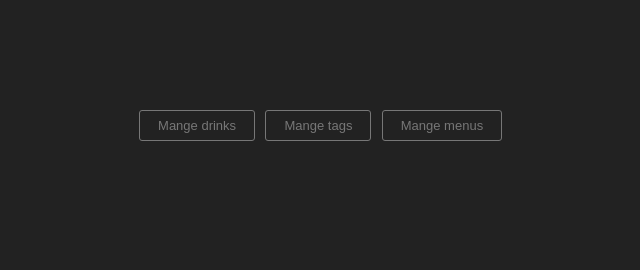
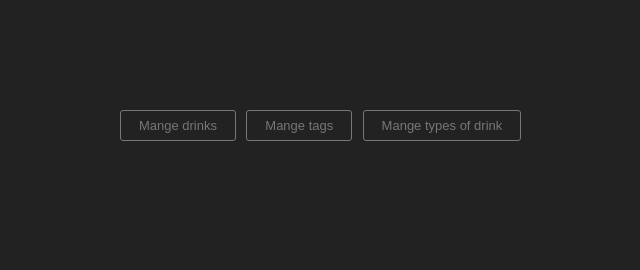
Before and after one commit to AryanGharshi/Studvest-collab, a PHP site: page /inputForm.php in a window 1280 px wide. Shown: the part 576-846 px from the top of the page, without its empty margins (323-963 px from the left). Run offline with PHP 8.4, Linux system fonts and the light colour scheme; data that the repository does not hold is empty.

Commit message:
Renamed menus to drink_type

```diff
--- a/getDrunk/html/inputForm.php
+++ b/getDrunk/html/inputForm.php
@@ -22,8 +22,8 @@
     $conn -> query(addDataEntry('tag', 'test_tag2'));
     $conn -> query(addDataEntry('drink', 'test_drink1'));
     $conn -> query(addDataEntry('drink', 'test_drink2'));
-    $conn -> query(addDataEntry('menu', 'test_menu1'));
-    $conn -> query(addDataEntry('menu', 'test_menu2'));
+    $conn -> query(addDataEntry('drink_type', 'test_type1'));
+    $conn -> query(addDataEntry('drink_type', 'test_type2'));
 
     # Process POST-statements to delete/modify
     if(isset($_POST['del'])){
@@ -50,19 +50,14 @@
     # Retrieve data from the database
     $sql_bar = "SELECT * FROM bar";
     $result_bar = ($conn->query($sql_bar));
-    $sql_menu = "SELECT * FROM menu";
-    $result_menus = ($conn->query($sql_menu));
+    $sql_drink_type = "SELECT * FROM drink_type";
+    $result_drink_types = ($conn->query($sql_drink_type));
     $sql_tags = "SELECT * FROM tag";
     $result_tags = ($conn->query($sql_tags));
-    $sql_drinks = "SELECT drink.id AS id, drink.name AS name, menu.name AS menu FROM drink INNER JOIN menu ON drink.menu_id = menu.id";
+    $sql_drinks = "SELECT drink.id AS id, drink.name AS name, drink_type.name AS drink_type FROM drink INNER JOIN drink_type ON drink.drink_type_id = drink_type.id";
     $result_drinks = ($conn->query($sql_drinks));
 
     $conn->close();
-
-    $result_menu = array(
-        array('id' => '3', 'drink_name' => 'Hansa', 'menu_name' => 'Beer', 'price' => '85', 'size' => '0.5'),
-        array('id' => '4', 'drink_name' => 'Sommersby', 'menu_name' => 'Cider', 'price' => '95', 'size' => '0.5')
-    );
 ?>
 <div class="welcome" >
     <?php include('header.php'); ?>
@@ -94,7 +89,7 @@
           <div  class="content">
             <h1>Mange drinks</h1>
             <img src="../media/icons/exit_white.png" alt="cancel" class="close" id="close">
-            <p>Change affect all bars with tags</p>
+            <p>Please be careful. If you modify or delete a drink, it will affect all bars offering that drink.</p>
             <?php
             while($currentRow = mysqli_fetch_array($result_drinks)) {
                 $name = $currentRow['name'];
@@ -119,7 +114,7 @@
           <div  class="content">
             <h1>Mange tags</h1>
             <img src="../media/icons/exit_white.png" alt="cancel" class="close" id="close">
-            <p class="change">Change affect all bars with tags</p>
+            <p class="change">Please be careful! Your changes will affect all bars that have this tag assigned.</p>
             <?php
             while($currentRow = mysqli_fetch_array($result_tags)) {
                 $name = $currentRow['name'];
@@ -142,11 +137,11 @@
         </div>
         <div id="popup_3" class="popup">
             <div  class="content">
-              <h1 >Mange menus</h1>
+              <h1 >Mange types of drinks</h1>
               <img src="../media/icons/exit_white.png" alt="cancel" class="close" id="close">
-              <p class="change">Change affect all bars with tags</p>
+              <p class="change">Please be careful! Your changes will affect all bars.</p>
               <?php
-              while($currentRow = mysqli_fetch_array($result_menus)) {
+              while($currentRow = mysqli_fetch_array($result_drink_types)) {
                   $name = $currentRow['name'];
                   $id=$currentRow['id'];
                   $n='menus'.$id;
@@ -154,7 +149,7 @@
                   echo "<div class='item' id='$n'>
                         <form action='' method='post'>
                         <input name='name' value='$name' id='$input' disabled=false/>
-                        <input type='hidden' name='section' value='menu'>
+                        <input type='hidden' name='section' value='drink_type'>
                         <button type='submit' class='delete' name='del' value=$id>delete</button>
                         <button type='button' class='modify' name='regi' id='modify$input' onclick ='reg(".'"menusinput"'.",$id,$input)'>modify</button>
                         <button type='submit' class='add_btn' name='add' value=$id id='submit$input'>add</button>
@@ -169,7 +164,7 @@
         <div class='side_foot' id='side_foot'>
         <button type='button' class='btn' section="drinks" value="popup_1">Mange drinks</button>
         <button type='button' class='btn' section="tags" value="popup_2">Mange tags</button>
-        <button type='button' class='btn' section="menus" value="popup_3">Mange menus</button>
+        <button type='button' class='btn' section="drink_type" value="popup_3">Mange types of drink</button>
     </div>
     </div>
   </div>
@@ -183,7 +178,7 @@
                  </script>";
       }
 
-      elseif ($_POST['section']=='menu') {
+      elseif ($_POST['section']=='drink_type') {
           echo "<script>
                   document.getElementById('are').style.display='none';           // hides the main div
                   document.getElementById('side_foot').style.display='none';     // hides the footer
```
